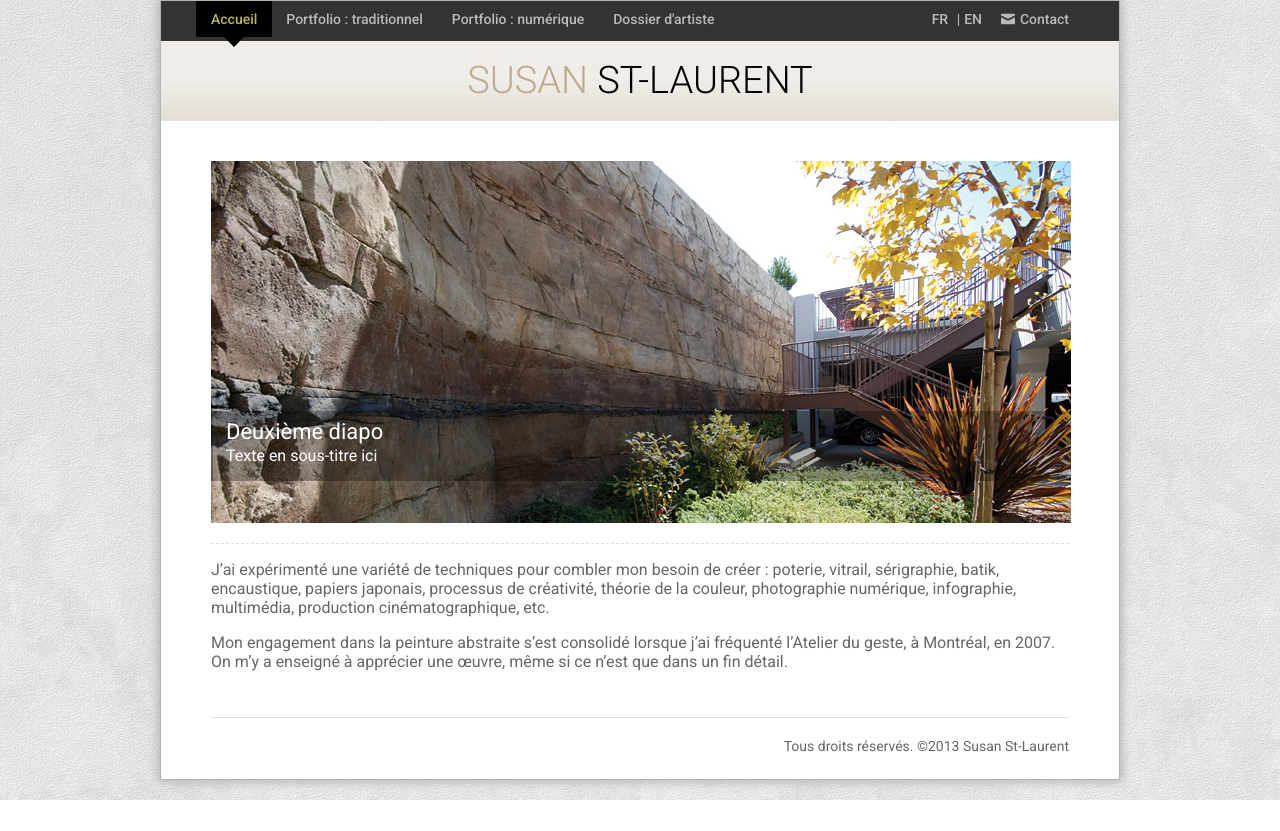
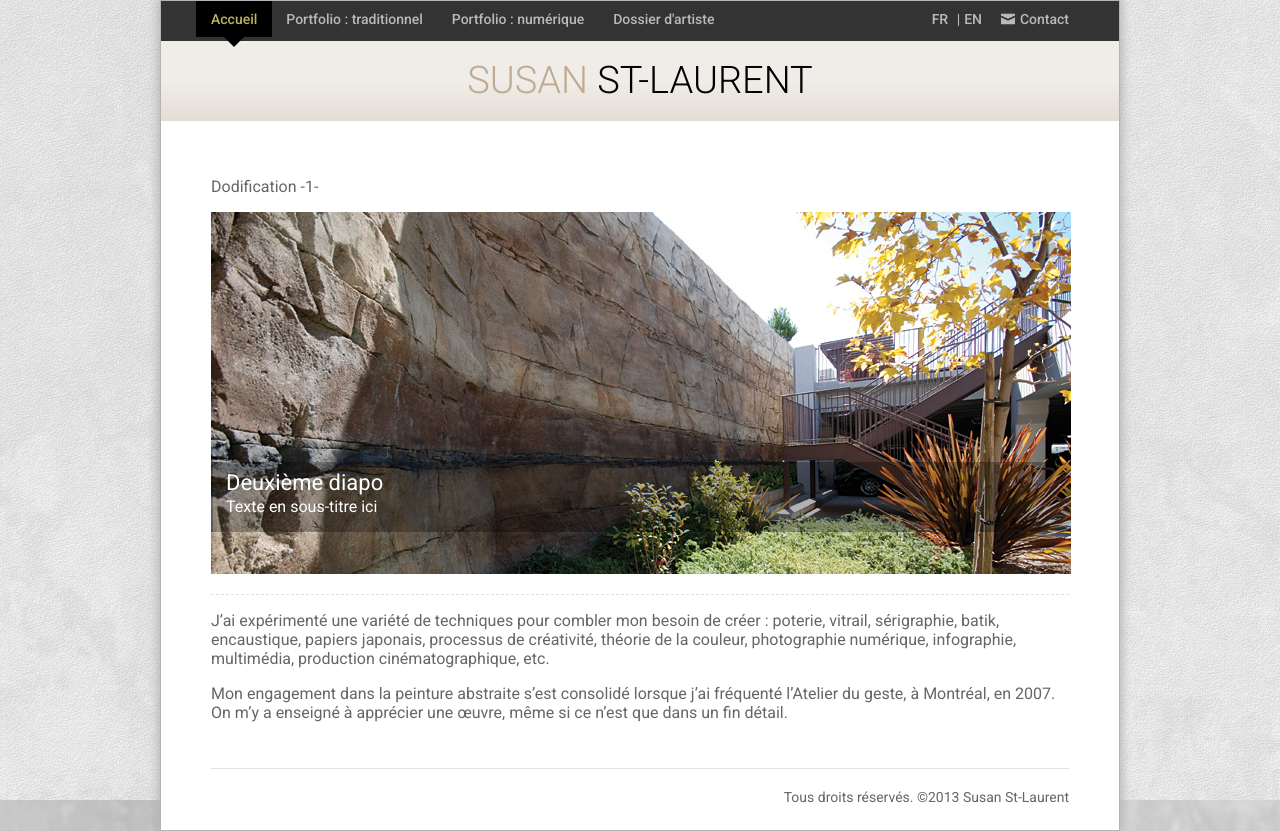
Before and after one commit to attmourad/monProjet, a PHP site: page /index.php in a window 1280 px wide. Before the commit the page ends 800 px from the top, so only its background shows below. Run offline with PHP 8.4, Linux system fonts and the light colour scheme; some libraries are stand-ins or nearby versions.

Commit message:
jout d"un parag 1

```diff
--- a/index.php
+++ b/index.php
@@ -3,6 +3,8 @@
 	include_once('includes/header.inc.php');
 ?>
 <div class="main_home">
+	<p>Dodification -1-</p>
+
 	<?php
 		/*
 		include_once('lib/slideshow.cls.php');
```
